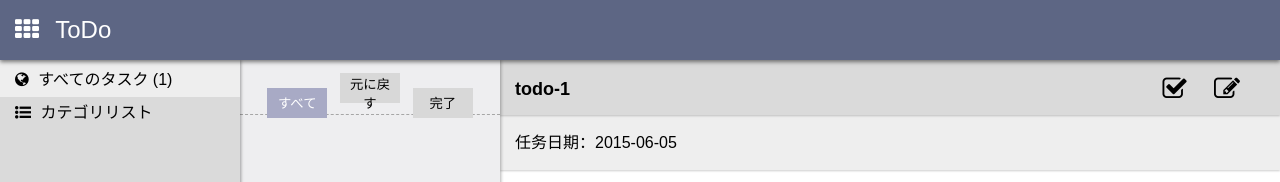
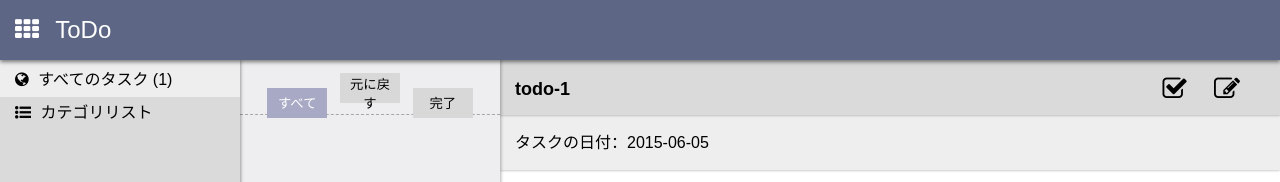
Before and after one commit to takagotch/o2293, a website: page index.html in a window 1280 px wide. Shown: the top 182 px of the page. Drawn offline with Linux system fonts and the light colour scheme.

Commit message:
Update index.html

```diff
--- a/index.html
+++ b/index.html
@@ -81,7 +81,7 @@
                     </div>
                 </div>
                 <div class="task-date">
-                    任务日期：<span>2015-06-05</span>
+                    タスクの日付：<span>2015-06-05</span>
                 </div>
                 <div class="content">
                     <textarea class="textarea-content"></textarea>
```
